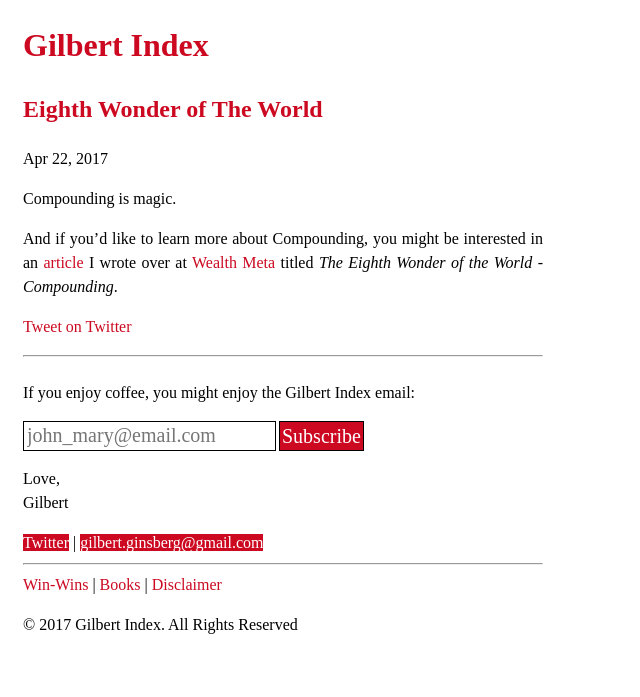
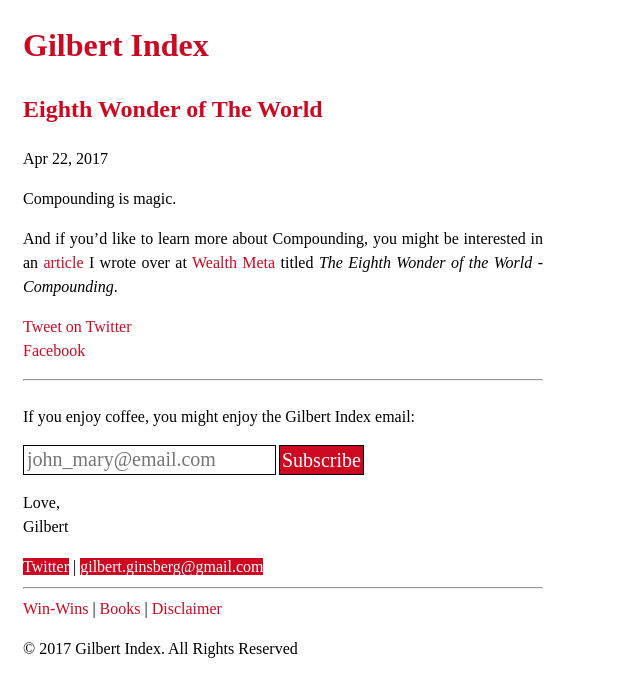
Before and after one commit to danilosierrac/gilbert-index, a Jekyll site: the page built from _posts/2017-04-22-eighth-wonder-of-the-world.md, in a window 1280 px wide. Shown: the top 697 px of the page, without its empty margins (0-640 px from the left). Built offline with Jekyll 4.4.1, drawn with Linux system fonts in a browser that asks for light colours.

Commit message:
social: Added facebook sharing to posts

```diff
--- a/_includes/social-media.html
+++ b/_includes/social-media.html
@@ -2,5 +2,11 @@
   <a id="tweet-link" href="https://twitter.com/share?
   url={{ page.url }}
   &text=Gilbert Index: {{ page.title }} By @gilbertginsberg">
-    Tweet on Twitter</a>
+    Tweet on Twitter
+  </a> <br>
+  <a href="https://www.facebook.com/dialog/feed?app_id=161531164410628
+  &name={{ site.title}}: {{ page.title }}
+  &description={{ page.description }}
+  &link={{ page.url }}">Facebook
+  </a>
 </p>
```
